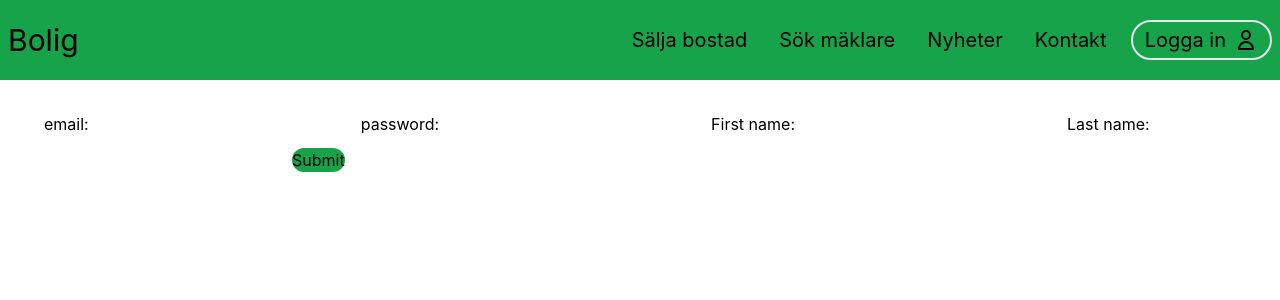
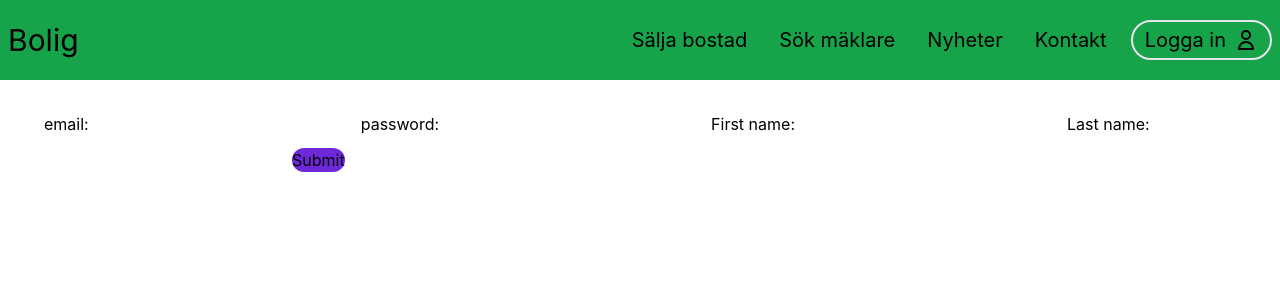
Before and after one commit to MaxAndreasLundin/bolig-web, a Next.js app: page /signup in a window 1280 px wide. Shown: the top 300 px of the page. Built offline with nearby package versions, Linux system fonts and the light colour scheme.

Commit message:
changed color on button

```diff
--- a/components/SignUpForm.tsx
+++ b/components/SignUpForm.tsx
@@ -55,7 +55,7 @@ export default function SignUpForm() {
           Last name:
         </label>
         <input type="text" id="lastName" name="lastName" />
-        <button type="submit" className="m-3 bg-green-600 rounded-full">
+        <button type="submit" className="m-3 bg-violet-700 rounded-full">
           Submit
         </button>
       </form>
```
